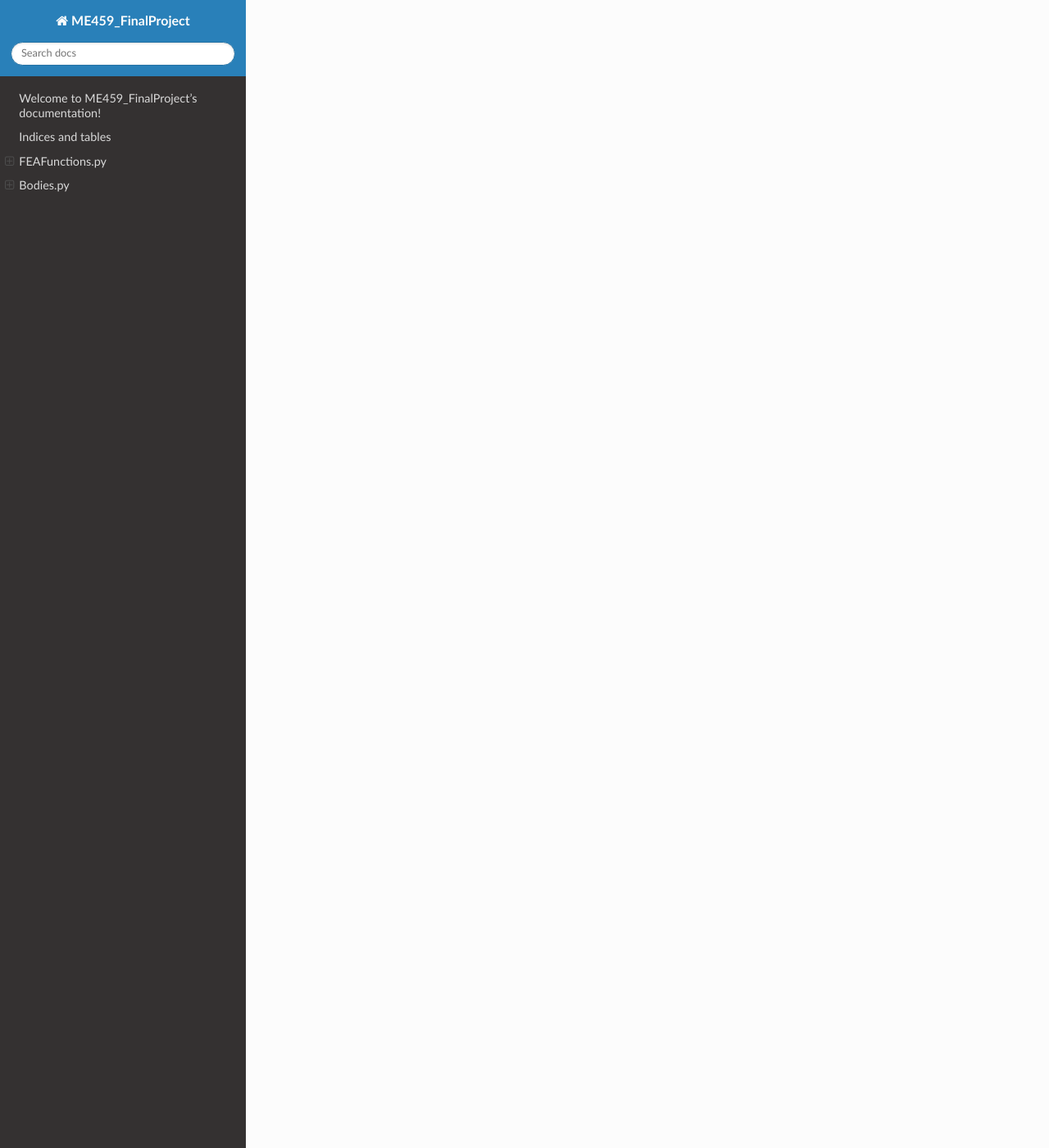
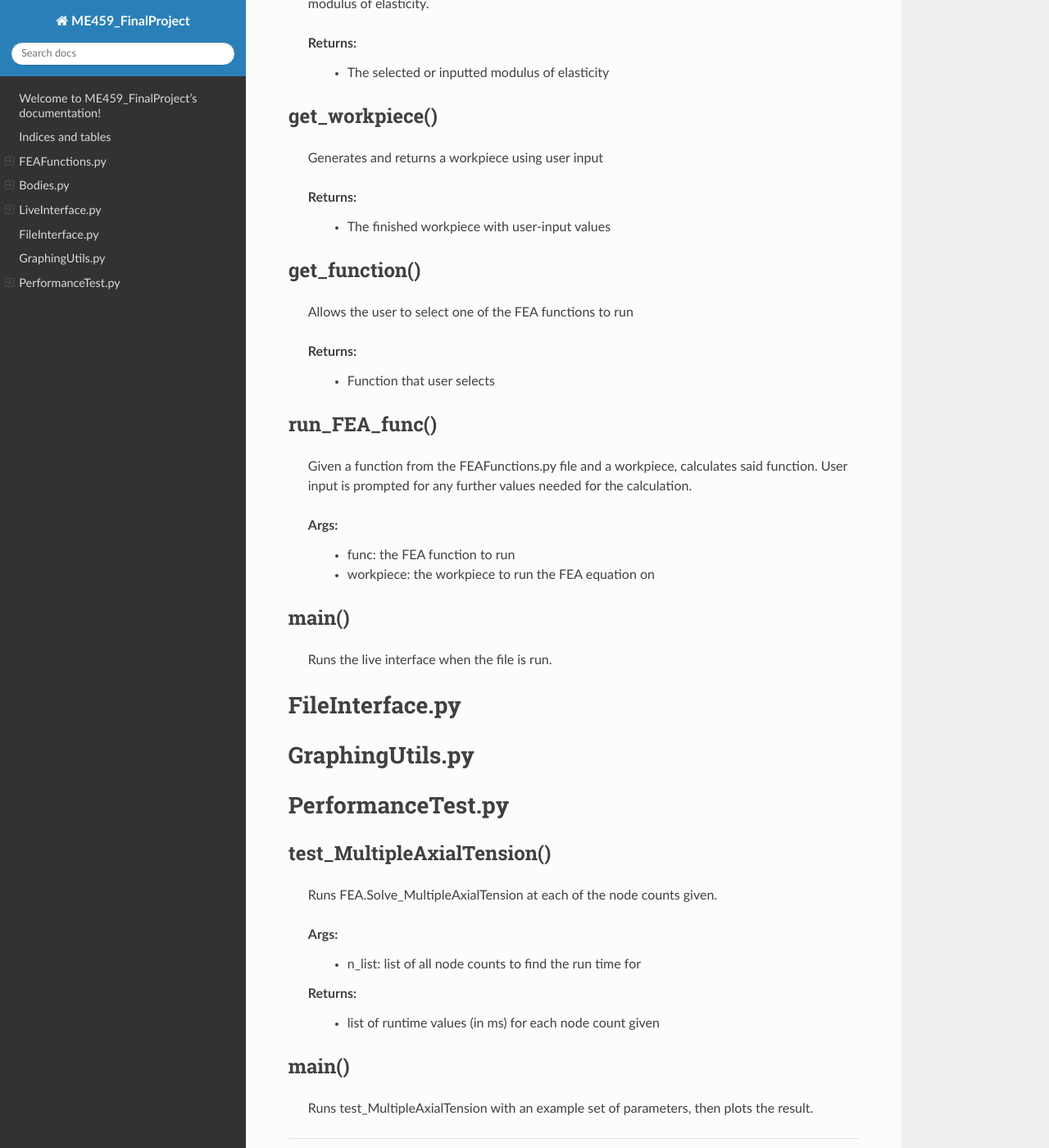
Before and after one commit to wh1ter0se/ME459_FinalProject, a Sphinx documentation site: the page built from docs/source/index.rst, in a window 1280 px wide and 1400 px high, scrolled down 3359 px. Shown: the whole window at 82% size. Built offline with Sphinx 7.4.7 and the Read the Docs theme 2.0.0, drawn with Linux system fonts in a browser that asks for light colours; some of the changed text lies outside the part shown.

Commit message:
Added PerformanceTest.py to docs.

```diff
--- a/docs/source/FEAFunctions.rst
+++ /dev/null
@@ -1,3 +0,0 @@
-.. _FEAfunctions:
-FEA Functions
-==============================================
--- a/docs/source/index.rst
+++ b/docs/source/index.rst
@@ -13,7 +13,10 @@ Indices and tables
 * :ref:`search`
 * `FEAFunctions.py`
 * `Bodies.py`
-
+* `LiveInterface.py`
+* `FileInterface.py`
+* `GraphingUtils.py`
+* `PerformanceTest.py`
 
 FEAFunctions.py
 ================
@@ -147,3 +150,75 @@ summary()
 **********
 
    Prints the summary from the superclass. Prints the base width and height.
+
+
+
+LiveInterface.py
+==================
+
+get_modulus()
+--------------
+
+   Allows the user to either pick a material from the list of known materials or enter
+   their own modulus of elasticity.
+
+   Returns:
+      * The selected or inputted modulus of elasticity
+
+get_workpiece()
+----------------
+
+   Generates and returns a workpiece using user input
+
+   Returns:
+      * The finished workpiece with user-input values
+
+get_function()
+---------------
+
+   Allows the user to select one of the FEA functions to run
+
+   Returns:
+      * Function that user selects
+
+run_FEA_func()
+---------------
+
+   Given a function from the FEAFunctions.py file and a workpiece, calculates said function.
+   User input is prompted for any further values needed for the calculation.
+
+   Args:
+      * func: the FEA function to run
+      * workpiece: the workpiece to run the FEA equation on
+
+main()
+-------
+
+   Runs the live interface when the file is run.
+
+
+
+FileInterface.py
+==================
+
+GraphingUtils.py
+=================
+
+PerformanceTest.py
+===================
+
+test_MultipleAxialTension()
+---------------------------
+
+   Runs FEA.Solve_MultipleAxialTension at each of the node counts given.
+
+   Args:
+      * n_list: list of all node counts to find the run time for
+
+   Returns:
+      * list of runtime values (in ms) for each node count given
+
+main()
+--------
+
+   Runs test_MultipleAxialTension with an example set of parameters, then plots the result.
```
